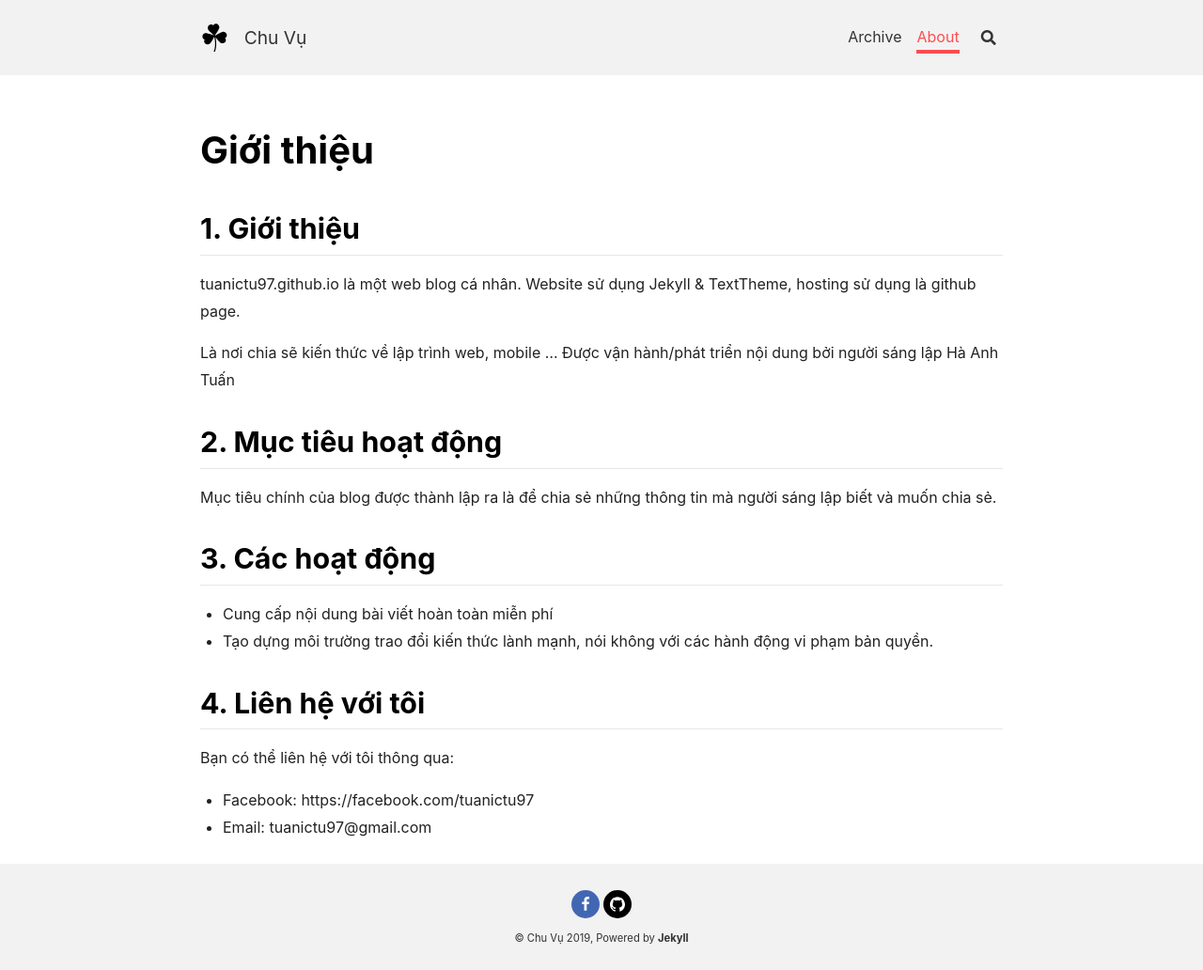
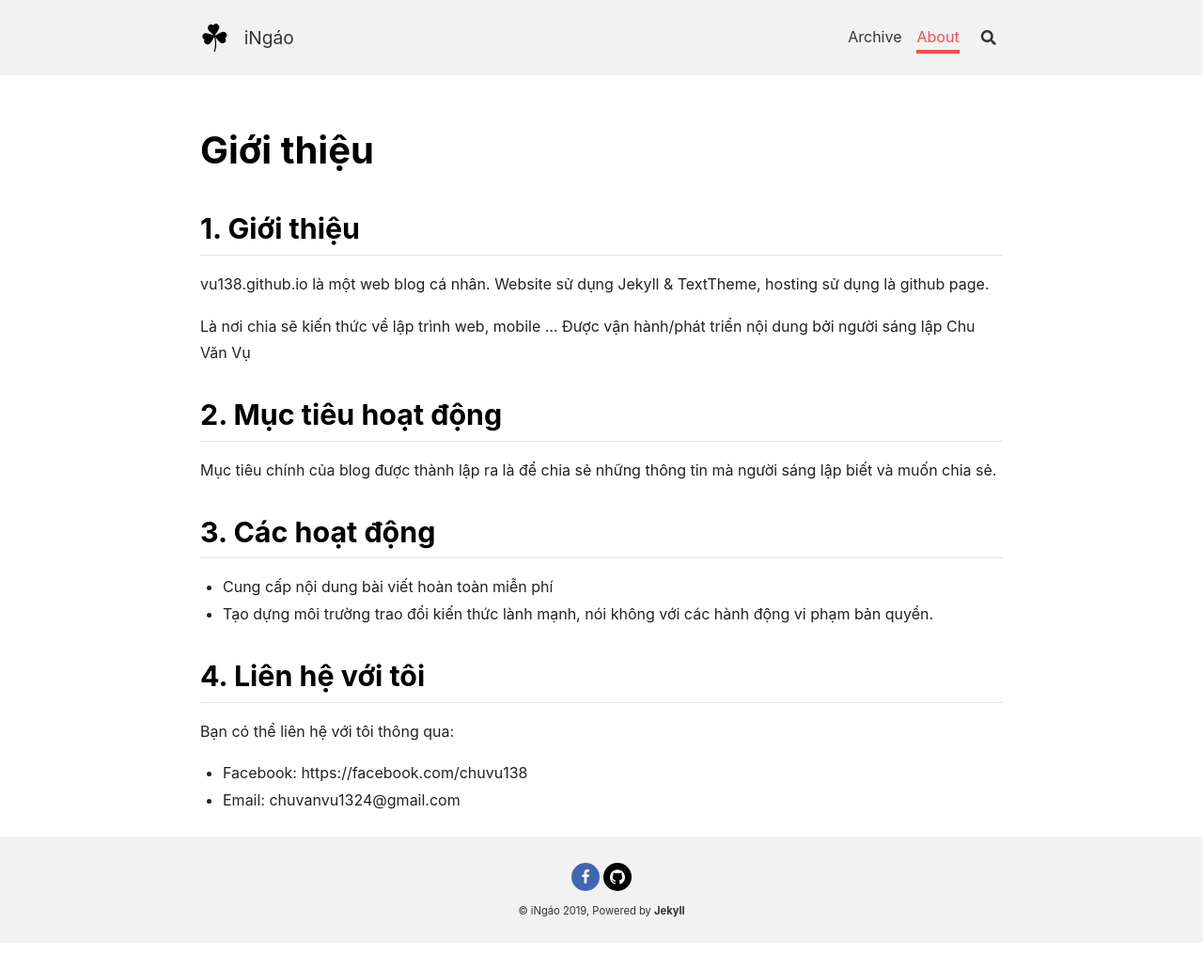
Before and after one commit to vu-cv/vu-cv.github.io, a Jekyll site: the page built from about.md, in a window 1280 px wide. Shown: the whole page at 94% size. Built offline with Jekyll 4.4.1, drawn with Linux system fonts in a browser that asks for light colours; nearby versions of some CDN libraries; our own code applies the rules of GitHub Pages for plain Markdown files; after the commit the page ends 1003 px from its top, so only the background shows below that.

Commit message:
change namn blog

```diff
--- a/_config.yml
+++ b/_config.yml
@@ -2,9 +2,9 @@ text_skin: default # "default" (default), "dark", "forest", "ocean", "chocolate"
 highlight_theme: default # "default" (default), "tomorrow", "tomorrow-night", "tomorrow-night-eighties", "tomorrow-night-blue", "tomorrow-night-bright"
 url     : #
 baseurl : #
-title   : Chu Vụ
+title   : iNgáo
 description: >
-   Chu Vụ Blog
+   iNgáo Blog
 
 
 lang: en
@@ -29,7 +29,7 @@ author:
   zhihu     : # https://www.zhihu.com/people/user_name
   douban    : # https://www.douban.com/people/user_name
   linkedin  : # https://www.linkedin.com/in/user_name
-  github    : vucv138
+  github    : vu138
   npm       : # https://www.npmjs.com/~user_name
 
 
--- a/about.md
+++ b/about.md
@@ -6,9 +6,9 @@ key: page-about
 ---
 
 ## 1. Giới thiệu
-tuanictu97.github.io là một web blog cá nhân. Website sử dụng Jekyll & TextTheme, hosting sử dụng là github page.
+vu138.github.io là một web blog cá nhân. Website sử dụng Jekyll & TextTheme, hosting sử dụng là github page.
 
-Là nơi chia sẽ kiến thức về lập trình web, mobile ... Được vận hành/phát triển nội dung bởi người sáng lập Hà Anh Tuấn
+Là nơi chia sẽ kiến thức về lập trình web, mobile ... Được vận hành/phát triển nội dung bởi người sáng lập Chu Văn Vụ
 
 ## 2. Mục tiêu hoạt động
 Mục tiêu chính của blog được thành lập ra là để chia sẻ những thông tin mà người sáng lập biết và muốn chia sẻ.
@@ -19,5 +19,5 @@ Mục tiêu chính của blog được thành lập ra là để chia sẻ nhữ
 
 ## 4. Liên hệ với tôi
 Bạn có thể liên hệ với tôi thông qua:
-- Facebook: https://facebook.com/tuanictu97
-- Email: tuanictu97@gmail.com
+- Facebook: https://facebook.com/chuvu138
+- Email: chuvanvu1324@gmail.com
```
Also changed, not shown: README.md.
